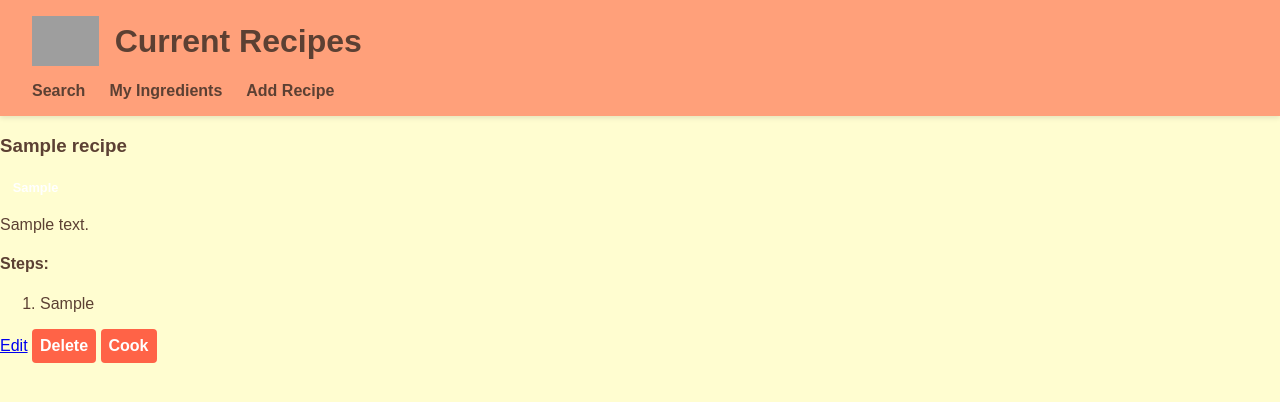
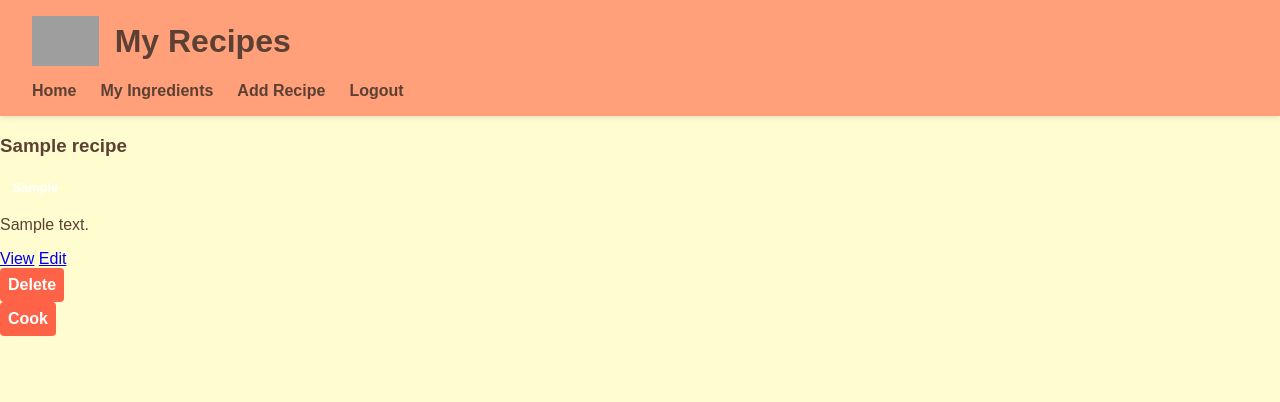
Before and after one commit to notdredre/RecipeTracker, a Flask app: template App/templates/recipes.html in a window 1280 px wide. Shown: the top 402 px of the page. Run offline with Flask 3, Linux system fonts and the light colour scheme; the template is opened without the code that fills it: values that come from a table or form of the project are taken from there, others are empty; tables that the repository leaves empty hold one stand-in row (values such as "Sample post"); grey boxes are pictures that could not be loaded.

Commit message:
figuring out some quirks

```diff
--- a/App/templates/recipes.html
+++ b/App/templates/recipes.html
@@ -3,7 +3,7 @@
 <head>
     <meta charset="UTF-8">
     <meta name="viewport" content="width=device-width, initial-scale=1.0">
-    <title>Current Recipes</title>
+    <title>My Recipes</title>
     <link rel="stylesheet" href="{{ url_for('static', filename='styles/base.css') }}">
     <link rel="stylesheet" href="{{ url_for('static', filename='styles/recipes.css') }}">
 </head>
@@ -12,13 +12,14 @@
     <header>
         <div class="logo-container">
             <img src="{{ url_for('static', filename='logo.png') }}" alt="Logo" class="logo">
-            <h1>Current Recipes</h1>
+            <h1>My Recipes</h1>
         </div>
         <!-- Navigation -->
         <nav class="nav-links">
-            <a href="{{ url_for('recipe_views.get_recipes_page') }}">Search</a>
-            <a href="{{ url_for('ingredient_views.get_ingredients_page') }}">My Ingredients</a>
-            <a href="{{ url_for('recipe_views.get_add_recipe_page') }}">Add Recipe</a>
+            <a href="{{ url_for('index_views.home_page') }}">Home</a>
+            <a href="">My Ingredients</a>
+            <a href="{{ url_for('static', filename='templates/add_recipes') }}">Add Recipe</a>
+            <a href="{{ url_for('user_views.logout_action') }}">Logout</a>
         </nav>
     </header>
 
@@ -41,31 +42,28 @@
             {% for recipe in recipes %}
                 <div class="recipe-card">
                     <h3>{{ recipe.name }}</h3>
-                    <span class="category">{{ recipe.category }}</span>
+                    <span class="category {{ recipe.category.lower() if recipe.category else 'other' }}">
+                        {{ recipe.category or 'Uncategorized' }}
+                    </span>
 
-                    <div class="recipe-details">
+                    {% if recipe.description %}
+                    <div class="recipe-description">
                         <p>{{ recipe.description }}</p>
-
-                        <h4>Steps:</h4>
-                        <ol>
-                            {% for step in recipe.steps.split('\n') %}
-                                {% if step.strip() %}
-                                    <li>{{ step }}</li>
-                                {% endif %}
-                            {% endfor %}
-                        </ol>
                     </div>
+                    {% endif %}
 
                     <div class="recipe-actions">
+                        <a href="{{ url_for('recipe_views.get_recipe_detail_page', recipe_id=recipe.id) }}"
+                           class="view-btn">View</a>
                         <a href="{{ url_for('recipe_views.get_edit_recipe_page', recipe_id=recipe.id) }}"
                            class="edit-btn">Edit</a>
                         <form method="POST" action="{{ url_for('recipe_views.delete_recipe_action', recipe_id=recipe.id) }}"
-                              style="display: inline;">
+                              class="delete-form">
                             <button type="submit" class="delete-btn"
                                     onclick="return confirm('Are you sure you want to delete this recipe?')">Delete</button>
                         </form>
                         <form method="POST" action="{{ url_for('recipe_views.cook_recipe_action', recipe_id=recipe.id) }}"
-                              style="display: inline;">
+                              class="cook-form">
                             <button type="submit" class="cook-btn">Cook</button>
                         </form>
                     </div>
```
